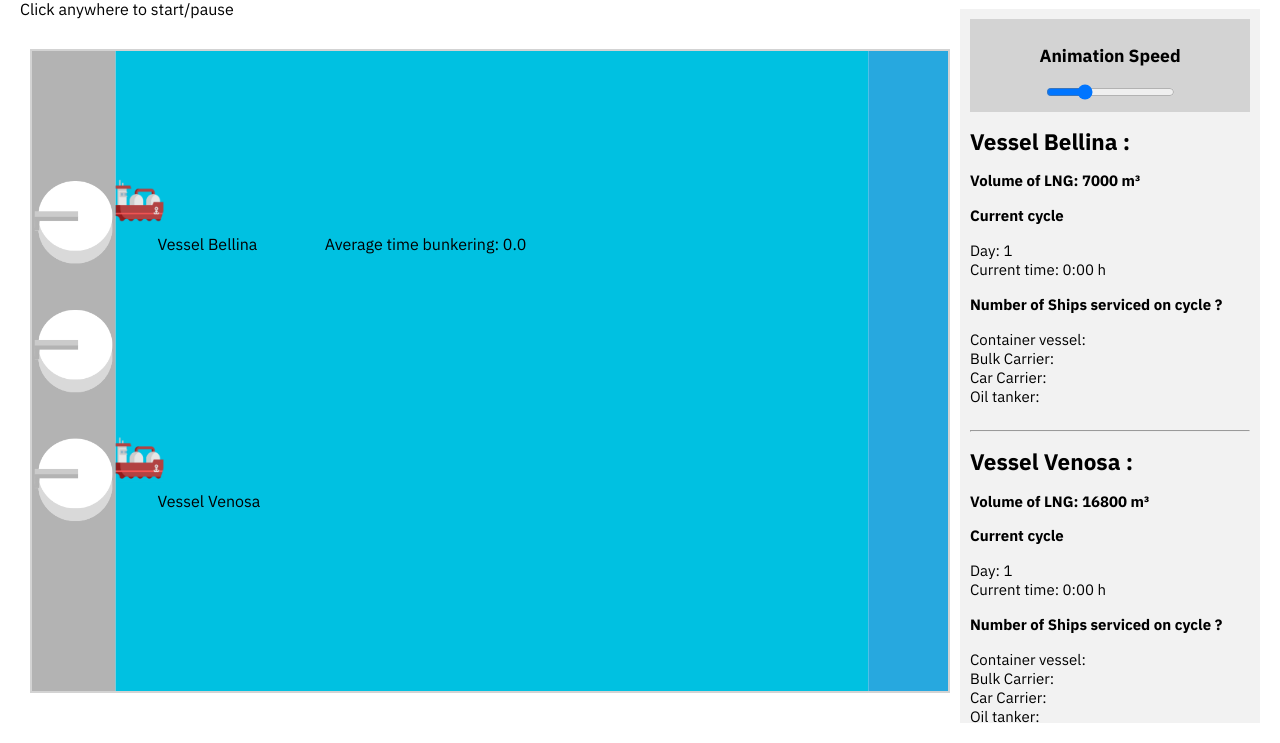
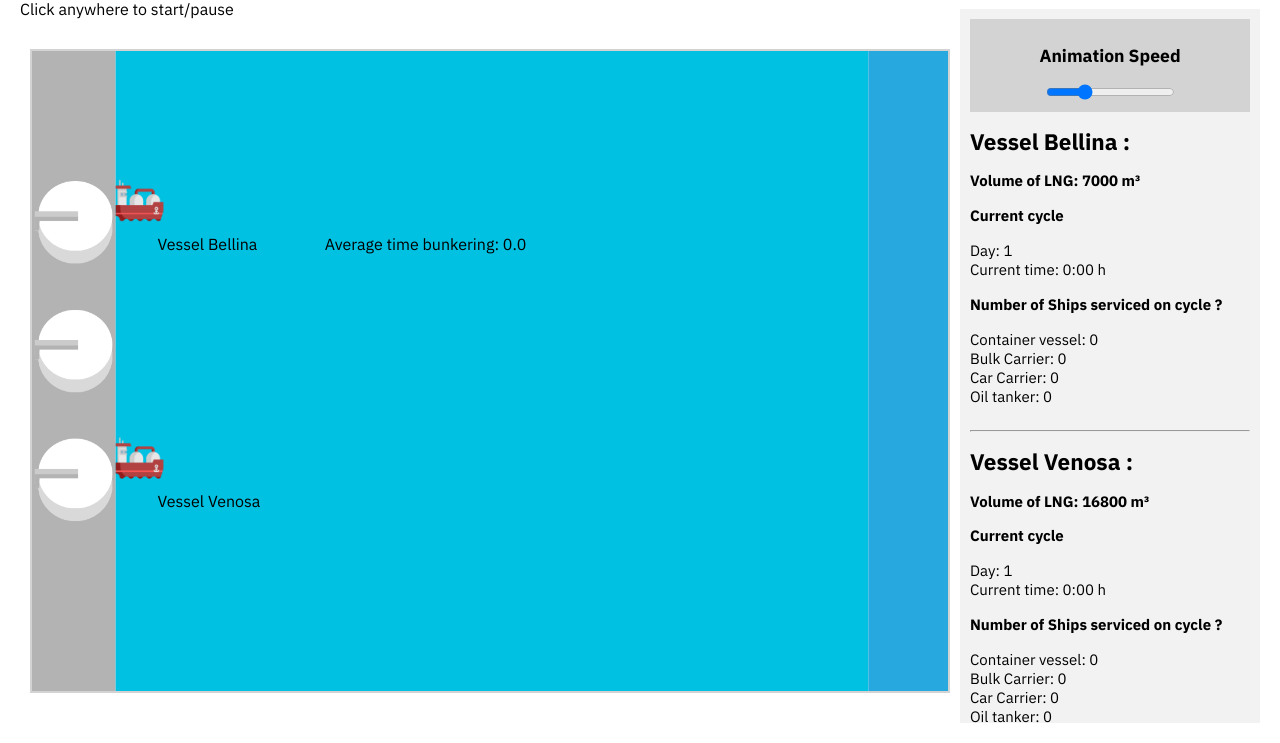
Before and after one commit to FUELNG-x-SDS/ABS-simulation, a Flask app: page / in a window 1280 px wide. Shown: the part 82-825 px from the top of the page. Run offline with Flask 3, Linux system fonts and the light colour scheme.

Commit message:
new stuff

```diff
--- a/templates/index.html
+++ b/templates/index.html
@@ -34,10 +34,10 @@
                 <p id="bellina-day">Day: 1</p>
                 <p id="bellina-time">Current time: 0:00 h </p>
                 <h4>Number of Ships serviced on cycle ?</h4>
-                <p>Container vessel: </p>
-                <p>Bulk Carrier: </p>
-                <p>Car Carrier: </p>
-                <p>Oil tanker: </p>
+                <p id="bellina-container-count">Container vessel: 0</p>
+                <p id="bellina-bulkcarrier-count">Bulk Carrier: 0</p>
+                <p id="bellina-carcarrier-count">Car Carrier: 0</p>
+                <p id="bellina-oiltanker-count">Oil tanker: 0</p>
 
                 <br>
                 <hr>
@@ -48,10 +48,10 @@
                 <p id="venosa-day">Day: 1</p>
                 <p id="venosa-time">Current time: 0:00 h </p>
                 <h4>Number of Ships serviced on cycle ?</h4>
-                <p>Container vessel: </p>
-                <p>Bulk Carrier: </p>
-                <p>Car Carrier: </p>
-                <p>Oil tanker: </p>
+                <p id="venosa-container-count">Container vessel: 0</p>
+                <p id="venosa-bulkcarrier-count">Bulk Carrier: 0</p>
+                <p id="venosa-carcarrier-count">Car Carrier: 0</p>
+                <p id="venosa-oiltanker-count">Oil tanker: 0</p>
 
             </div>
 
```
Also changed, not shown: static/lib/AgentModel.js.
